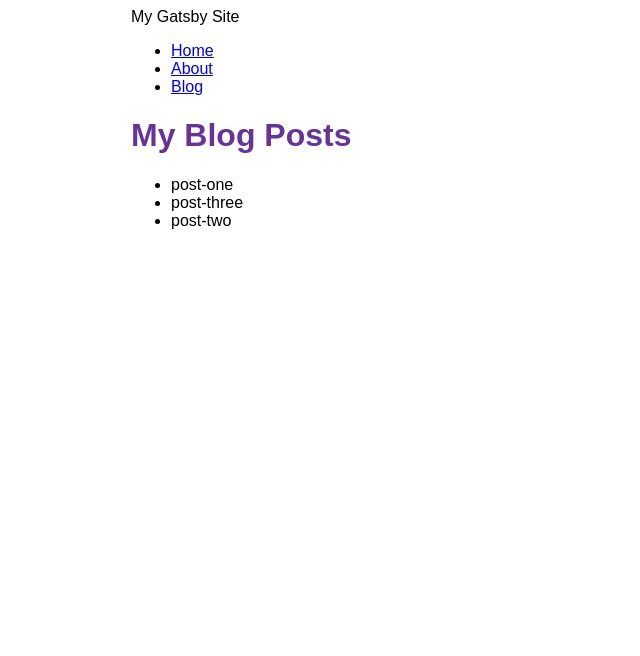
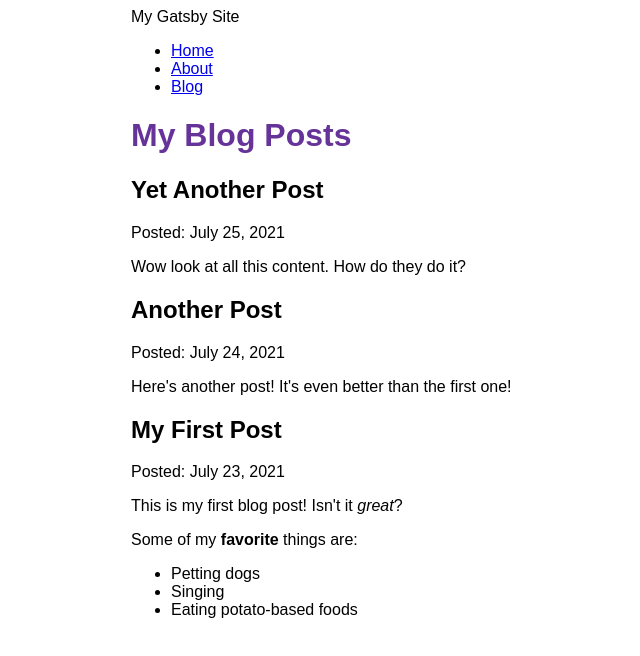
Before and after one commit to sole1907/my-first-gatsby-site, a Gatsby site: page /blog in a window 1280 px wide. Shown: the whole page, without its empty margins (259-899 px from the left). Built offline with nearby package versions, Linux system fonts and the light colour scheme; Gatsby itself is replaced by a stand-in of ours.

Commit message:
Finished Gatsby Tutorial Part 5

```diff
--- a/blog/post-one.mdx
+++ b/blog/post-one.mdx
@@ -0,0 +1,12 @@
+---
+title: "My First Post"
+date: "2021-07-23"
+---
+
+This is my first blog post! Isn't it *great*?
+
+Some of my **favorite** things are:
+
+* Petting dogs
+* Singing
+* Eating potato-based foods
--- a/blog/post-three.mdx
+++ b/blog/post-three.mdx
@@ -0,0 +1,6 @@
+---
+title: "Yet Another Post"
+date: "2021-07-25"
+---
+
+Wow look at all this content. How do they do it?
--- a/blog/post-two.mdx
+++ b/blog/post-two.mdx
@@ -0,0 +1,6 @@
+---
+title: "Another Post"
+date: "2021-07-24"
+---
+
+Here's another post! It's even better than the first one!
--- a/gatsby-config.js
+++ b/gatsby-config.js
@@ -14,5 +14,6 @@ module.exports = {
         path: `${__dirname}/blog`,
       }
     },
+    "gatsby-plugin-mdx",
   ],
 };
--- a/package.json
+++ b/package.json
@@ -14,9 +14,12 @@
     "clean": "gatsby clean"
   },
   "dependencies": {
+    "@mdx-js/mdx": "^1.6.22",
+    "@mdx-js/react": "^1.6.22",
     "gatsby": "^3.11.0",
     "gatsby-plugin-gatsby-cloud": "^2.11.0",
     "gatsby-plugin-image": "^1.11.0",
+    "gatsby-plugin-mdx": "^2.11.0",
     "gatsby-plugin-sharp": "^3.11.0",
     "gatsby-source-filesystem": "^3.11.0",
     "react": "^17.0.1",
--- a/src/pages/blog.js
+++ b/src/pages/blog.js
@@ -1,30 +1,39 @@
 import * as React from 'react'
 import Layout from '../components/layout'
 import { graphql } from 'gatsby'
+import { MDXRenderer } from 'gatsby-plugin-mdx'
 
 const BlogPage = ({ data }) => {
   return (
     <Layout pageTitle="My Blog Posts">
-            <ul>
       {
-                    data.allFile.nodes.map(node => (
-                        <li key={node.name}>
-                            {node.name}
-                        </li>
+        data.allMdx.nodes.map((node) => (
+          <article key={node.id}>
+            <h2>{node.frontmatter.title}</h2>
+            <p>Posted: {node.frontmatter.date}</p>
+            <MDXRenderer>
+              {node.body}
+            </MDXRenderer>
+          </article>
         ))
       }
-            </ul>
     </Layout>
   )
 }
 
 export const query = graphql`
   query {
-    allFile {
+    allMdx(sort: {fields: frontmatter___date, order: DESC}) {
       nodes {
-        name
+        frontmatter {
+          date(formatString: "MMMM D, YYYY")
+          title
+        }
+        id
+        body
       }
     }
   }
 `
+
 export default BlogPage
```
Also changed, not shown: 1 other file. Lines whose indentation alone changed are shown as unchanged.
